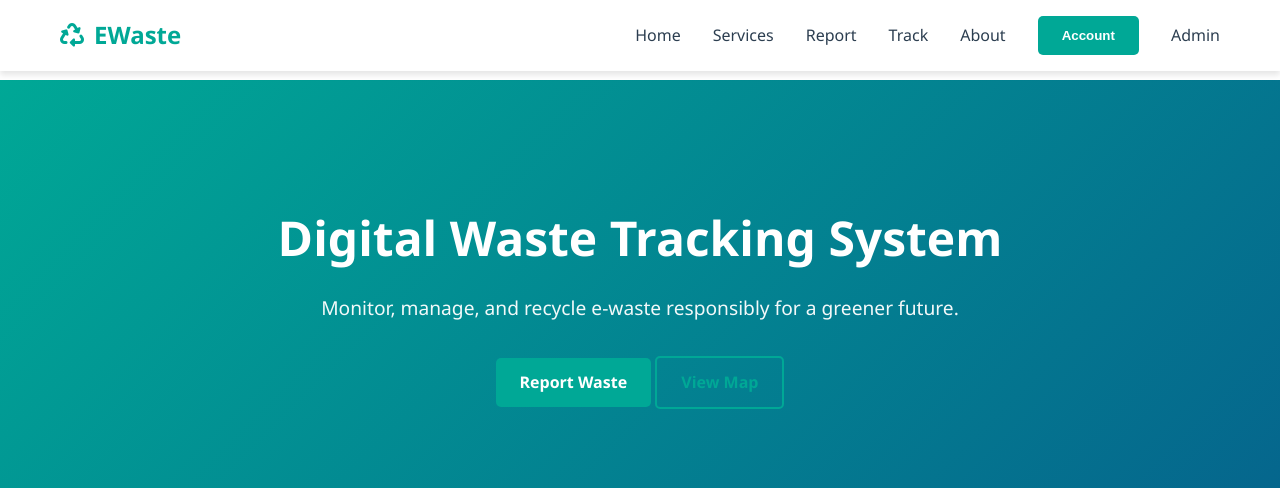
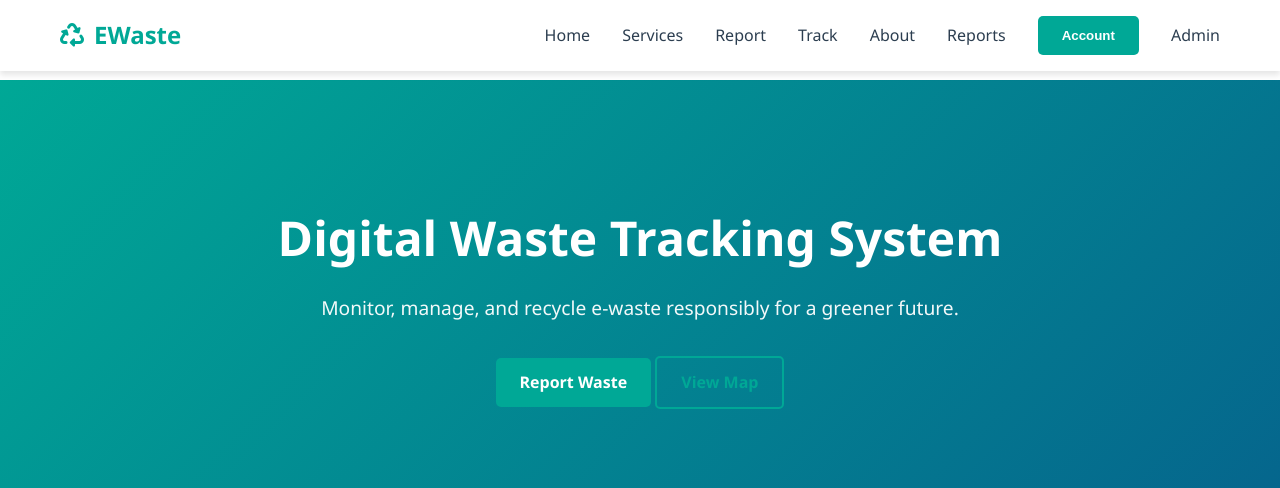
Before and after one commit to saralstha/DigitalWasteTracking, a Python web app: template templates/index.html in a window 1280 px wide. Shown: the top 488 px of the page. Run offline with Jinja, Linux system fonts and the light colour scheme; the template is opened without the code that fills it, so the values that code supplies are empty.

Commit message:
Add Reports link to navigation menu

```diff
--- a/templates/index.html
+++ b/templates/index.html
@@ -23,6 +23,8 @@
         <li><a href="{{ url_for('report') }}">Report</a></li>
         <li><a href="{{ url_for('track') }}">Track</a></li>
         <li><a href="{{ url_for('about') }}">About</a></li>
+        <li><a href="/reports">Reports</a></li>
+
           {% if current_user.is_authenticated %}
             <li><a href="#" onclick="openProfileModal({ name: '{{ current_user.name|e }}', mobile: '{{ current_user.mobile|e }}', licence: '{{ current_user.licence|e }}', address: '{{ current_user.address|e }}' })">Profile</a></li>
             {% if current_user.is_admin %}
```
